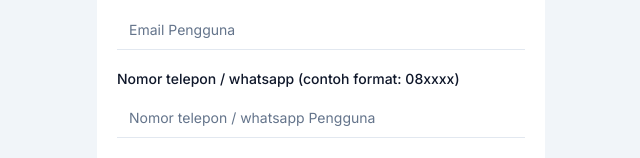
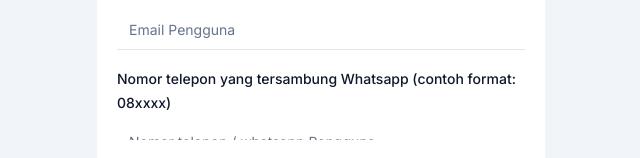
Before and after one commit to kedarnacha/zis-frontend, a Next.js app: page /registrasimustahiq in a window 1280 px wide. Shown: the part 488-646 px from the top of the page, without its empty margins (319-959 px from the left). Built offline with nearby package versions, Linux system fonts and the light colour scheme; no server answers.

Commit message:
update fixing

```diff
--- a/src/app/(auth)/registrasimustahiq/components/RegisterForm.tsx
+++ b/src/app/(auth)/registrasimustahiq/components/RegisterForm.tsx
@@ -137,7 +137,7 @@ const RegisterForm = () => {
             render={({ field }) => (
               <FormItem>
                 <FormLabel className="mt-4" htmlFor="email">
-                  Nomor telepon / whatsapp (contoh format: 08xxxx)
+                  Nomor telepon yang tersambung Whatsapp (contoh format: 08xxxx)
                 </FormLabel>
                 <FormControl>
                   <Input placeholder="Nomor telepon / whatsapp Pengguna" {...field} />
--- a/src/app/(auth)/registrasimuzzaki/components/RegisForm.tsx
+++ b/src/app/(auth)/registrasimuzzaki/components/RegisForm.tsx
@@ -137,7 +137,7 @@ const RegisForm = () => {
             render={({ field }) => (
               <FormItem>
                 <FormLabel className="mt-4" htmlFor="email">
-                  Nomor telepon / whatsapp (contoh format: 08xxxx)
+                  Nomor telepon yang tersambung Whatsapp (contoh format: 08xxxx)
                 </FormLabel>
                 <FormControl>
                   <Input placeholder="Nomor telepon / whatsapp Pengguna" {...field} />
--- a/src/app/mustahiq/page.tsx
+++ b/src/app/mustahiq/page.tsx
@@ -159,7 +159,7 @@ const MustahiqPage = () => {
             </div>
 
             <div>
-              <Label>Nomor telepon / whatsapp</Label>
+              <Label>Nomor telepon yang tersambung whatsapp</Label>
               <Input
                 disabled
                 type="text"
--- a/src/components/zis/Form1.tsx
+++ b/src/components/zis/Form1.tsx
@@ -463,7 +463,7 @@ class Form1 extends React.Component<Form1Props> {
               name="no_telp_pemberi_rekomendasi" /*ubah disini*/
               render={({ field }) => (
                 <FormItem>
-                  <FormLabel className="mt-4">No Telepon</FormLabel>
+                  <FormLabel className="mt-4">No Telepon yang tersambung Whatsapp</FormLabel>
                   <FormControl>
                     <Input placeholder="Ex: 081919282719" {...field} />
                   </FormControl>
--- a/src/components/zis/Form2.tsx
+++ b/src/components/zis/Form2.tsx
@@ -440,7 +440,7 @@ class Form2 extends React.Component<Form2Props> {
               name="no_telp_pemberi_rekomendasi" /*ubah disini*/
               render={({ field }) => (
                 <FormItem>
-                  <FormLabel className="mt-4">No Telepon</FormLabel>
+                  <FormLabel className="mt-4">No Telepon yang tersambung Whatsapp</FormLabel>
                   <FormControl>
                     <Input placeholder="Ex: 081919282719" {...field} />
                   </FormControl>
--- a/src/components/zis/Form3.tsx
+++ b/src/components/zis/Form3.tsx
@@ -348,7 +348,7 @@ class Form3 extends React.Component<Form3Props> {
               name="no_telp_pemberi_rekomendasi" /*ubah disini*/
               render={({ field }) => (
                 <FormItem>
-                  <FormLabel className="mt-4">No Telepon</FormLabel>
+                  <FormLabel className="mt-4">No Telepon yang tersambung Whatsapp</FormLabel>
                   <FormControl>
                     <Input placeholder="Ex: 081919282719"
                       {...field}
--- a/src/components/zis/Form4.tsx
+++ b/src/components/zis/Form4.tsx
@@ -342,7 +342,7 @@ class Form4 extends React.Component<Form3Props> {
               name="no_telp_pemberi_rekomendasi" /*ubah disini*/
               render={({ field }) => (
                 <FormItem>
-                  <FormLabel className="mt-4">No Telepon</FormLabel>
+                  <FormLabel className="mt-4">No Telepon yang tersambung Whatsapp</FormLabel>
                   <FormControl>
                     <Input placeholder="Ex: 081919282719"
                       {...field}
```
